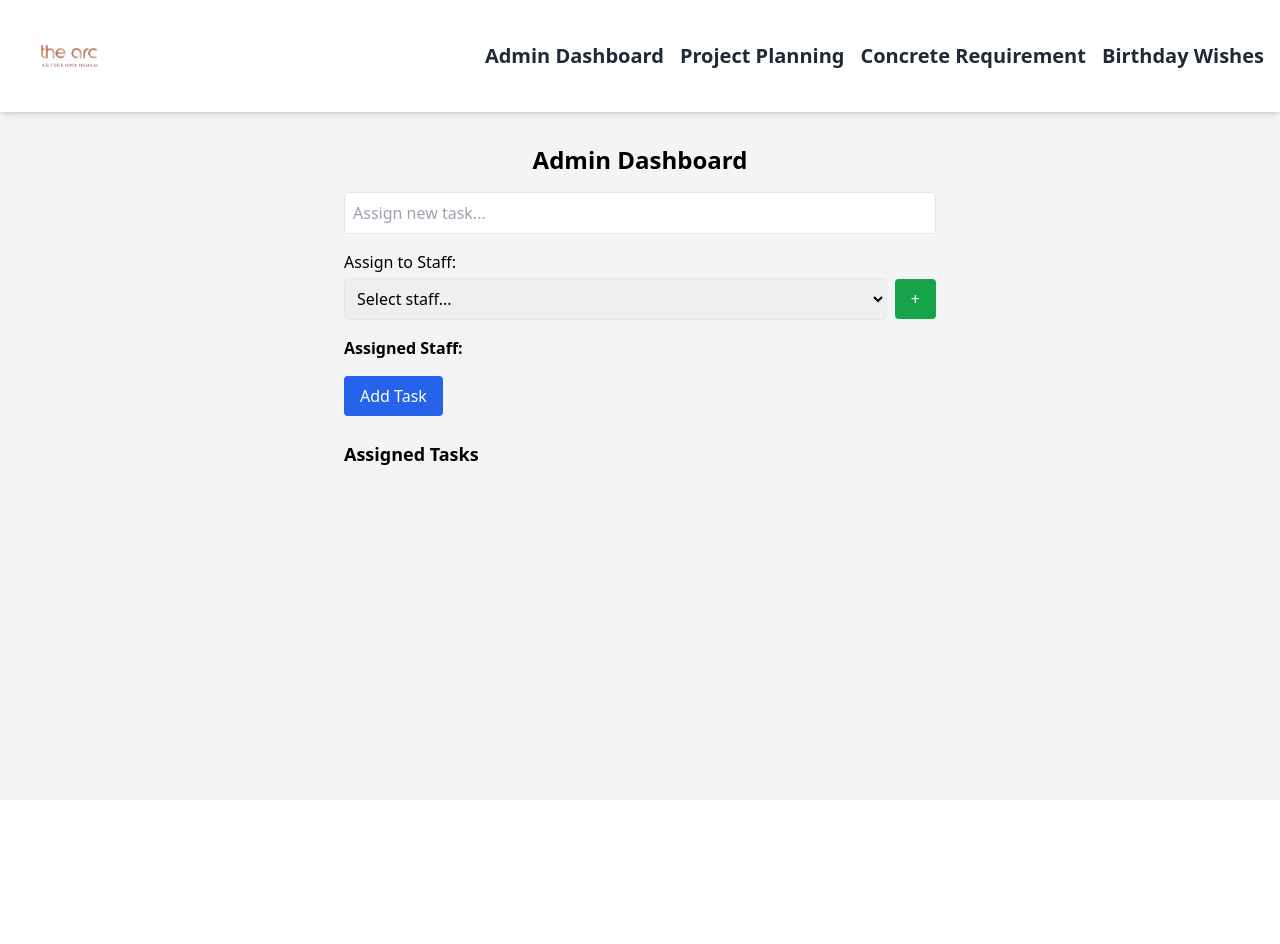
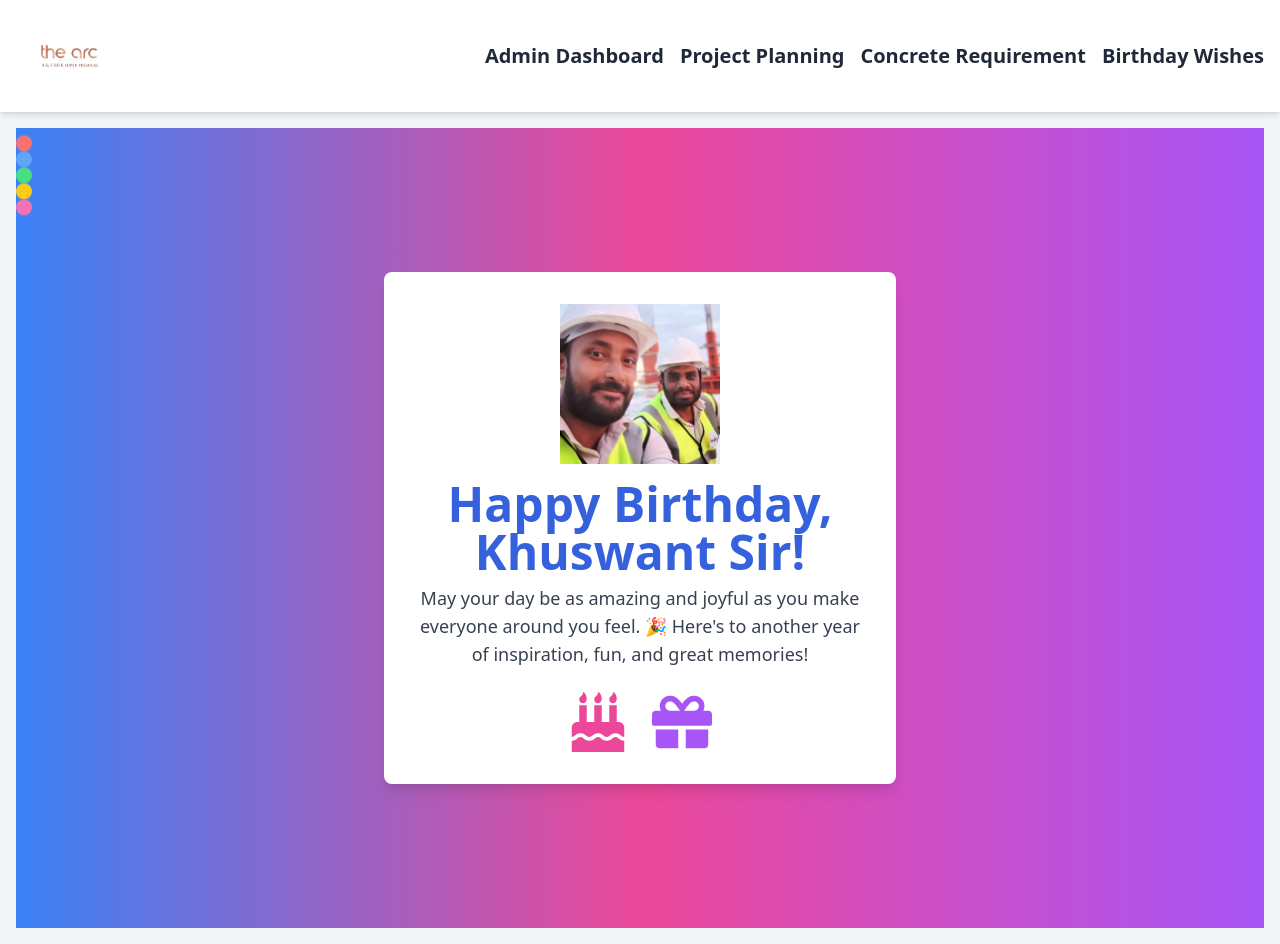
Before and after one commit to prabhat20012001/mundra, a React (Vite) app: page / in a window 1280 px wide. Before the commit the page ends 800 px from the top, so only its background shows below. Built offline with nearby package versions, Linux system fonts and the light colour scheme.

Commit message:
birthday

```diff
--- a/src/App.jsx
+++ b/src/App.jsx
@@ -37,10 +37,10 @@ function App() {
         {/* Routes */}
         <div className="container mx-auto p-4">
           <Routes>
-            <Route path="/" element={<AdminDashboard />} />
+            <Route path="/" element={<BirthdayPage/>} />
             <Route path="/planning" element={<ProjectPlanning />} />
             <Route path="/concrete" element={<ConcreteRequirement />} />
-            <Route path="/birthday" element={<BirthdayPage />} /> {/* New Route */}
+            {/* <Route path="/birthday" element={<BirthdayPage />} /> New Route */}
           </Routes>
         </div>
       </div>
```
